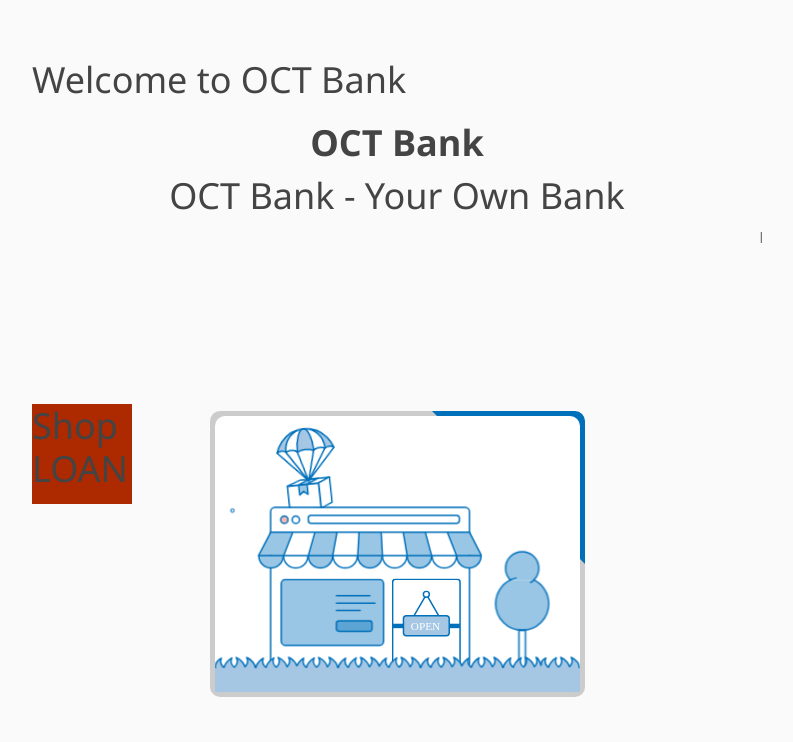
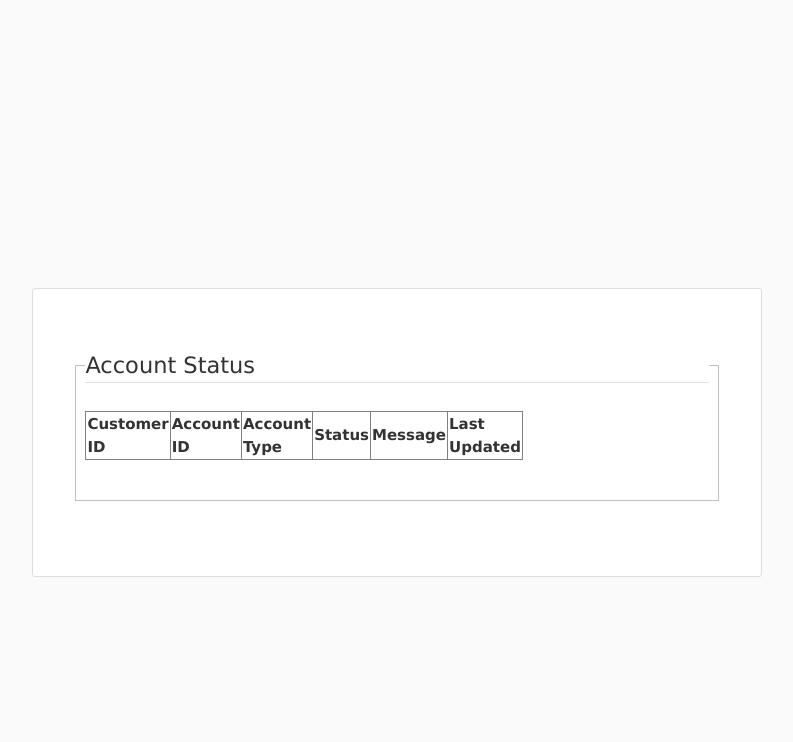
Before and after one commit to shubham103/flask_case_study, a Flask app: page /account_status in a window 1280 px wide. Shown: the part 110-852 px from the top of the page, without its empty margins (53-846 px from the left). After the commit the page ends 687 px from the top, so only its background shows below. Run offline with Flask 2, Linux system fonts and the light colour scheme; the visitor is signed in with stand-in values (Sample User, id 1); tables that the repository leaves empty or names only in its code hold one stand-in row (values such as "Sample post"); lists and menus that the app fills with data are empty; some libraries are stand-ins or nearby versions.

Commit message:
Account Status

```diff
--- a/db/db_service.py
+++ b/db/db_service.py
@@ -400,3 +400,20 @@
         l.append(False)
         l.append(error_msg)
         return l
+
+def getAccountStatus():
+    cur = mysql.connection.cursor()
+    res1 = cur.execute("SELECT * FROM accountstatus")
+    res2 = cur.fetchall()
+    mysql.connection.commit()
+    cur.close()
+    l = []
+    if res1 >= 1:
+        l.append(True)
+        l.append(res2)
+        return l
+    else:
+        error_msg = "No Customer exist"
+        l.append(False)
+        l.append(error_msg)
+        return l
--- a/routes.py
+++ b/routes.py
@@ -289,12 +289,6 @@
 				return redirect(url_for("preDeleteAccount"))
 
 
-@app.route('/account_status', methods=['GET'])
-@login_required
-def accountStatus():
-	return render_template('index.html')
-
-
 # searchAccount.html
 # accountlist.html
 # accountdetails.html ---- its ha three options withdraw, deposit and transfer
@@ -481,3 +475,13 @@
 		else:
 			flash("please check account number",'danger')
 			return redirect(url_for('statement'))
+
+@app.route('/account_status', methods=['GET'])
+@login_required
+def accountStatus():
+	account_data = db.getAccountStatus()
+	if account_data[0] :
+		return render_template('accountstatus.html', accountData=account_data[1])
+	else:
+		flash(account_data[1],'danger')
+	return redirect(url_for('index'))
--- /dev/null
+++ b/templates/accountstatus.html
@@ -0,0 +1,40 @@
+{% extends "layout.html" %}
+{% block content %}
+    <div class="content-section">
+        <fieldset class="form-group">
+                <legend class="border-bottom mb-4">Account Status</legend>
+
+                <div class="form-group">
+
+                        <label for="table">
+
+                                <table border=1 width="30%">
+                                    <tr>
+
+                                    <th>Customer ID</th>
+                                    <th>Account ID</th>
+                                    <th>Account Type</th>
+                                    <th>Status</th>
+                                    <th>Message</th>
+                                    <th>Last Updated</th>
+
+                                    </tr>
+                                    {% for i in customerData %}
+                                    <tr>
+                                    <td>{{ i.Customer_ID }}</td>
+                                    <td>{{ i.Account_ID }}</td>
+                                    <td>{{ i.Account_Type }}</td>
+                                    <td>{{ i.Status }}</td>
+                                    <td>{{ i.Message }}</td>
+                                    <td>{{ i.Last_Updated }}</td>
+                                    </tr>
+                                    {% endfor %}
+                                </table>
+                            </label>
+                    </div>
+
+
+            </fieldset>
+        </div>
+
+{% endblock content %}
--- a/templates/layout.html
+++ b/templates/layout.html
@@ -69,7 +69,7 @@
                         <a class="nav-item nav-link" href="{{ url_for('index') }}"> Get Status</a>
                     </button>
                     <div class="dropdown-content">
-                        <!--<a class="nav-item nav-link" href="{{ url_for('accountStatus') }}">Account</a>-->
+                        <a class="nav-item nav-link" href="{{ url_for('accountStatus') }}">Account</a>
                         <a class="nav-item nav-link" href="{{ url_for('customerStatus') }}">Customer</a>
                     </div>
                 </div>
```
